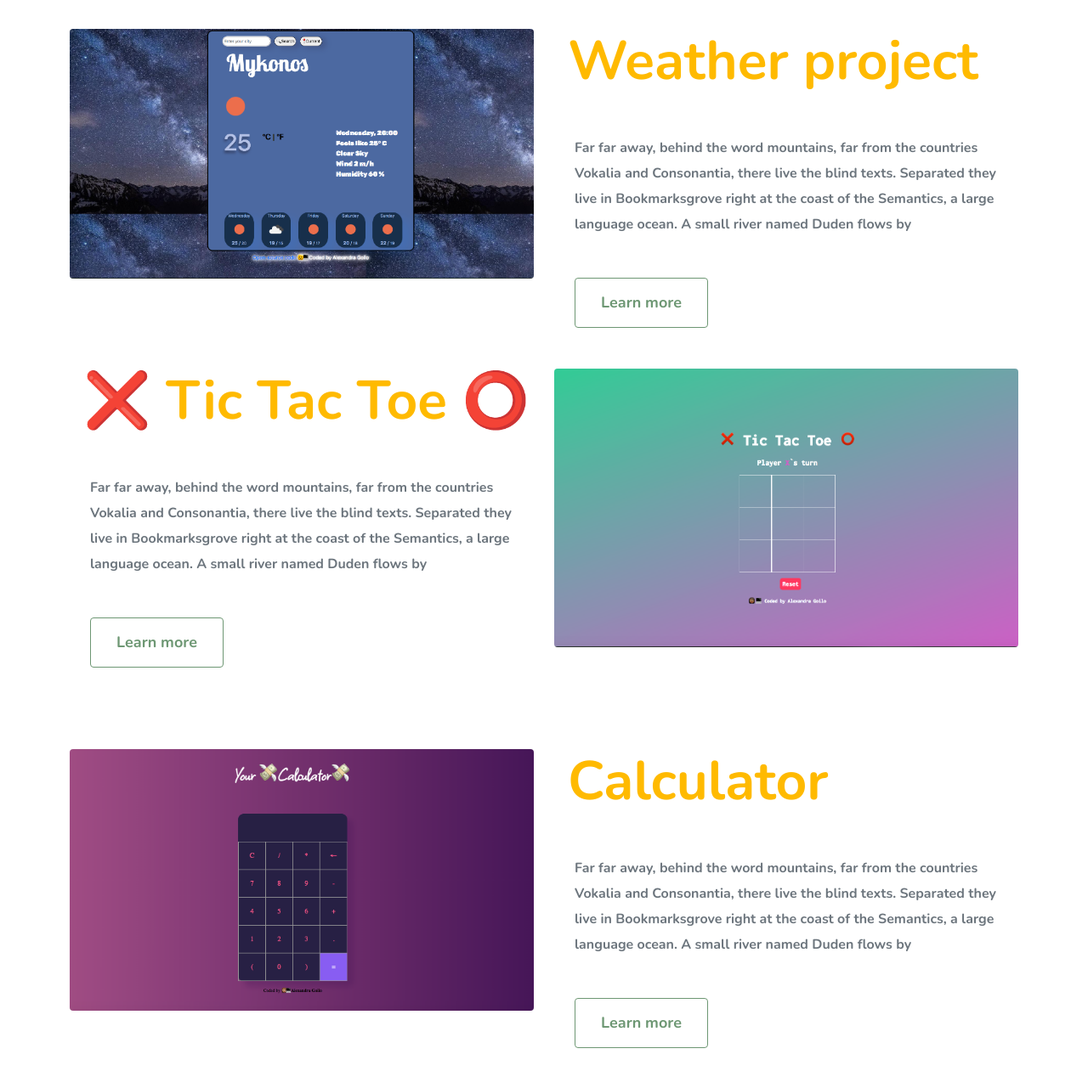
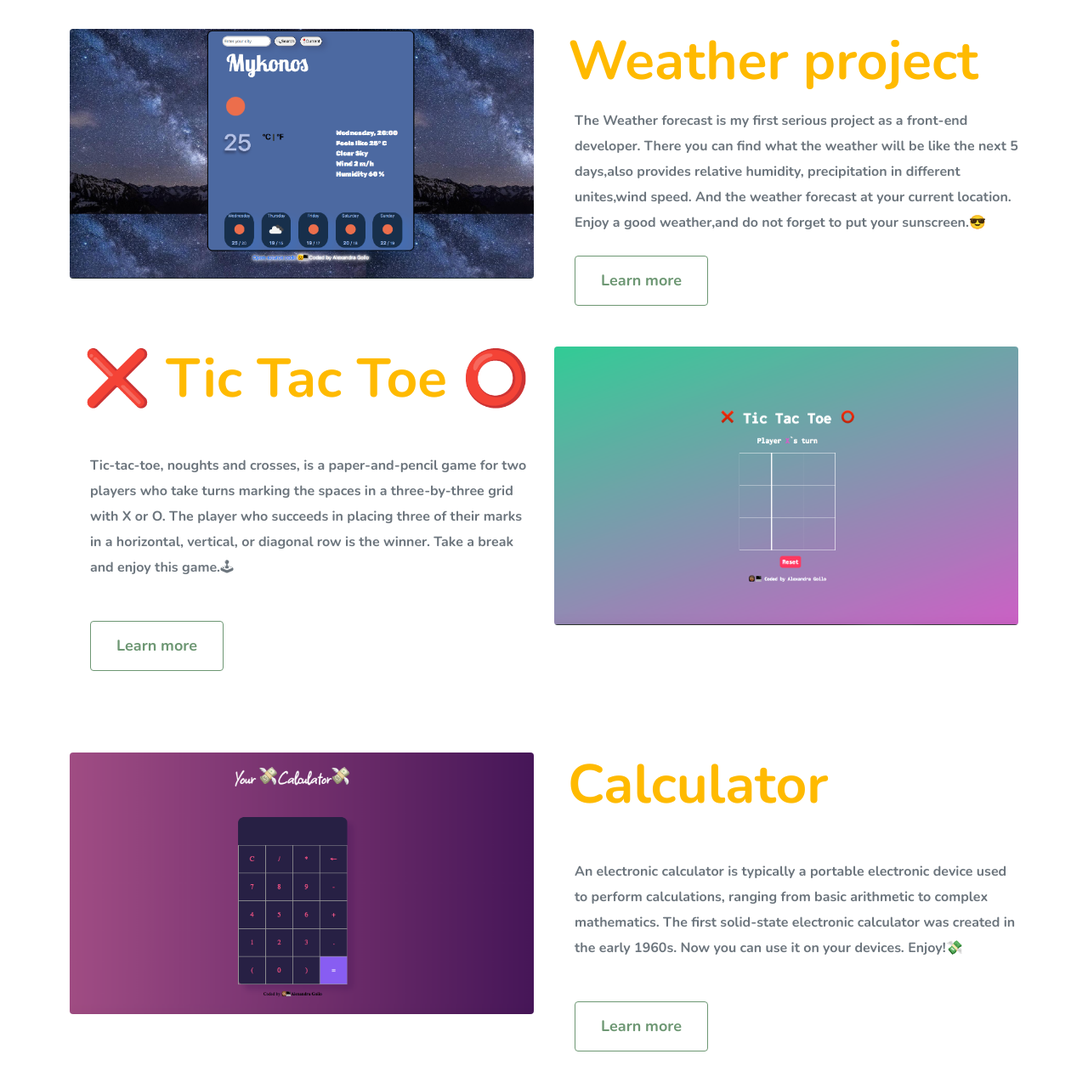
Before and after one commit to AlexaSheCodes/Final-project-portfolio, a plain HTML site: page index.html in a window 1280 px wide. Shown: the part 800-2081 px from the top of the page at 85% size. Drawn offline with nearby package versions, Linux system fonts and the light colour scheme.

Commit message:
Added descriptions

```diff
--- a/index.html
+++ b/index.html
@@ -103,7 +103,9 @@
       <h1>Alexandra Goilo</h1>
       <h2 class="mb-5">Front-end developer based in Athens,Greece</h2>
       <div>
-        <a href="contact.html" class="btn btn-branding">Contact me</a>
+        <a href="contact.html" class="btn btn-branding" title="Contact me"
+          >Contact me</a
+        >
       </div>
     </div>
     <p class="text-center m-5">
@@ -120,12 +122,14 @@
           />
         </div>
         <div class="col-md-6">
-          <h2 class="mb-5 ms-3">Weather project</h2>
-          <p class="mb-5 ms-4 text-muted">
-            Far far away, behind the word mountains, far from the countries
-            Vokalia and Consonantia, there live the blind texts. Separated they
-            live in Bookmarksgrove right at the coast of the Semantics, a large
-            language ocean. A small river named Duden flows by
+          <h2 class="mb-3 ms-3">Weather project</h2>
+          <p class="mb-4 ms-4 text-muted">
+            The Weather forecast is my first serious project as a front-end
+            developer. There you can find what the weather will be like the next
+            5 days,also provides relative humidity, precipitation in different
+            unites,wind speed. And the weather forecast at your current
+            location. Enjoy a good weather,and do not forget to put your
+            sunscreen.😎
           </p>
           <a
             href="https://animated-chebakia-53ac31.netlify.app/"
@@ -140,10 +144,11 @@
         <div class="col-md-6">
           <h2 class="mb-5 ms-3">❌ Tic Tac Toe ⭕️</h2>
           <p class="mb-5 ms-4 text-muted">
-            Far far away, behind the word mountains, far from the countries
-            Vokalia and Consonantia, there live the blind texts. Separated they
-            live in Bookmarksgrove right at the coast of the Semantics, a large
-            language ocean. A small river named Duden flows by
+            Tic-tac-toe, noughts and crosses, is a paper-and-pencil game for two
+            players who take turns marking the spaces in a three-by-three grid
+            with X or O. The player who succeeds in placing three of their marks
+            in a horizontal, vertical, or diagonal row is the winner. Take a
+            break and enjoy this game.🕹
           </p>
           <a
             href="https://melodic-licorice-e12fb6.netlify.app/"
@@ -174,10 +179,11 @@
         <div class="col-md-6">
           <h2 class="mb-5 ms-3">Calculator</h2>
           <p class="mb-5 ms-4 text-muted">
-            Far far away, behind the word mountains, far from the countries
-            Vokalia and Consonantia, there live the blind texts. Separated they
-            live in Bookmarksgrove right at the coast of the Semantics, a large
-            language ocean. A small river named Duden flows by
+            An electronic calculator is typically a portable electronic device
+            used to perform calculations, ranging from basic arithmetic to
+            complex mathematics. The first solid-state electronic calculator was
+            created in the early 1960s. Now you can use it on your devices.
+            Enjoy!💸
           </p>
           <a
             href="https://effervescent-churros-2d5c39.netlify.app/"
```
